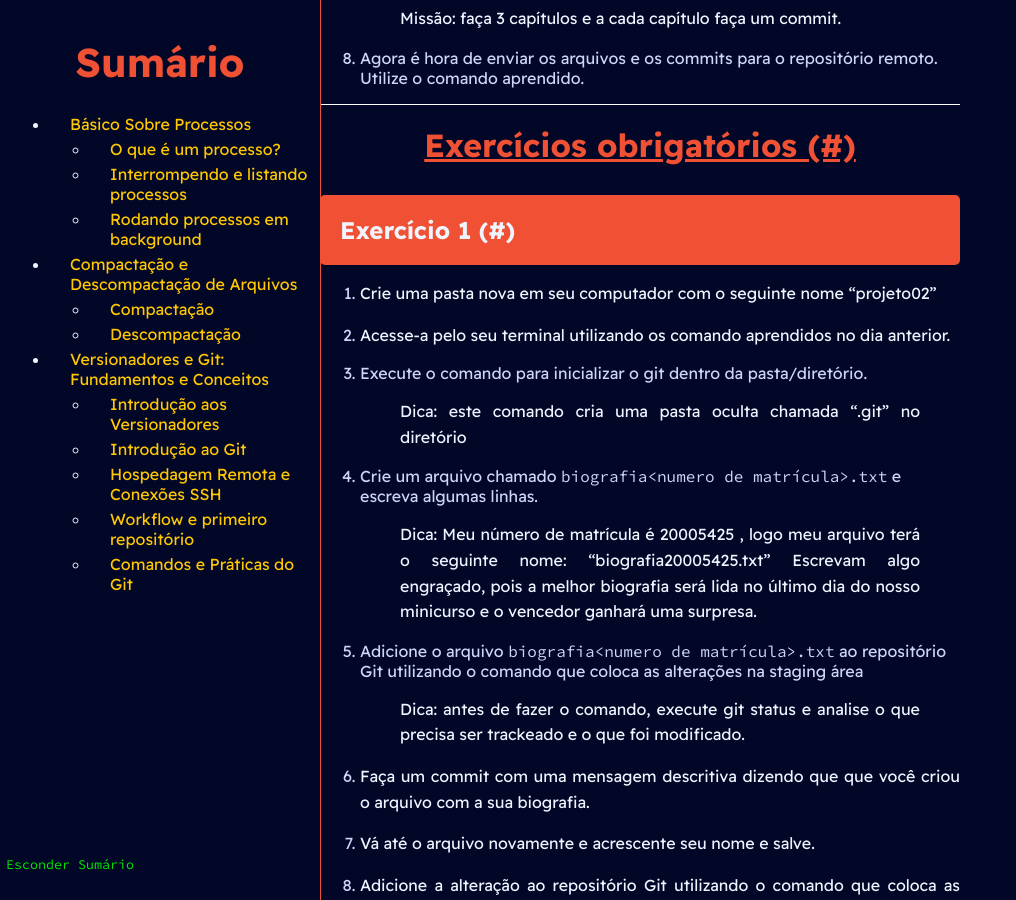
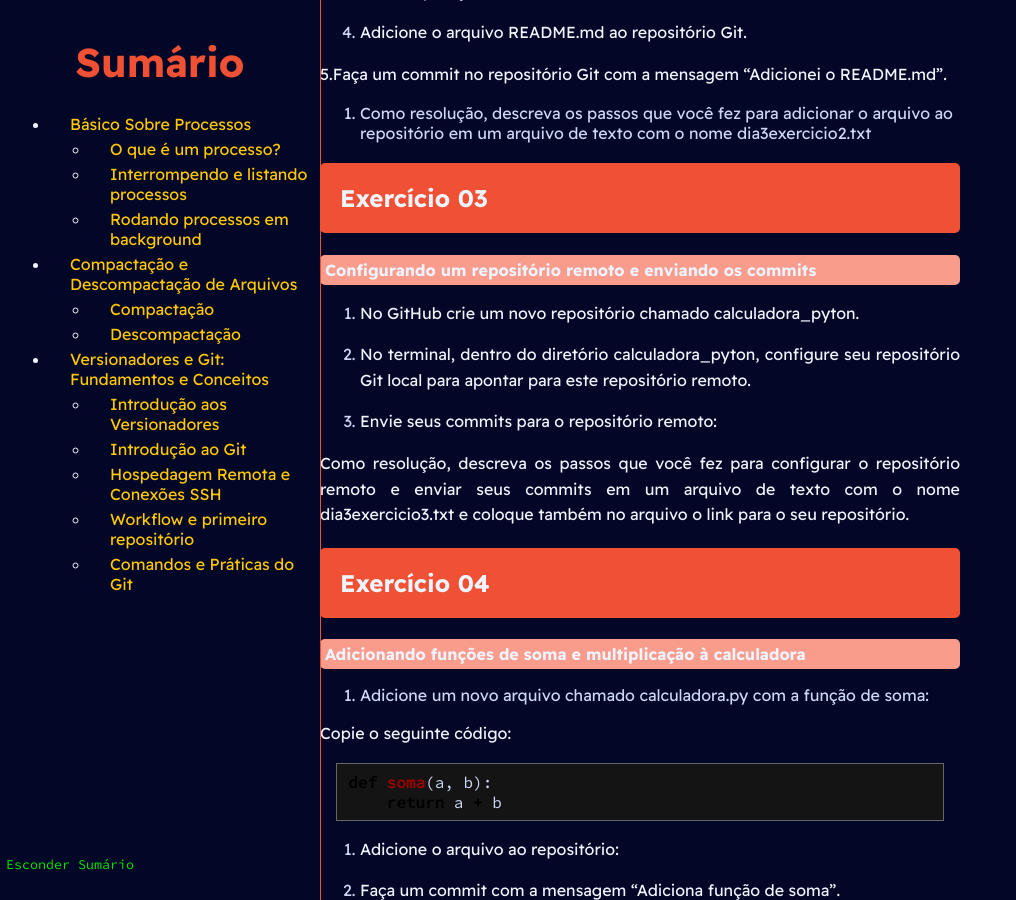
Before and after one commit to PETCC-UFRN/minicurso-linux-git, a Jekyll site: the page built from terceiroDia.md, in a window 1280 px wide and 900 px high, scrolled down 25868 px. Shown: the whole window, without its empty margins (0-1016 px from the left). Built offline with Jekyll 4.4.1, drawn with Linux system fonts in a browser that asks for light colours; some of the changed text lies outside the part shown.

Commit message:
Exercícios para o  terceiro dia

````diff
--- a/terceiroDia.md
+++ b/terceiroDia.md
@@ -771,86 +771,104 @@
 Fazendo o git push os seus commits irão subir para o seu repositório remoto.
 
 
-# Exercícios
+## Exercícios
 
-## Exercícios de fixação ($)
+### Exercício 01
 
-### Exercício 1 ($)
+#### Iniciando um novo repositório Git
 
-1. Navegue até a pasta projeto01 que você criou e conectou remotamente.
+1. Crie um novo diretório chamado calculadora_python.
 
-2. Crie um arquivo aventuras.txt, dentro da pasta onde está o seu reepositório local(projeto01),por enquanto não escreva nada dentro.
+2. Entre no diretório calculadora_pyhon.
 
-3. Faça git status e note que existem mudaças para serem registradas.
+3. Inicialize um repositório Git vazio no diretório.
 
-4. Adicione essa mudaça, que é a criação do arquivo historia, na standing área utilizando o comando aprendido.
+4. Como resolução, descreva todos os comandos que você fez para inicializar o repositório em um arquivo de texto com o nome dia3exercicio1.txt
 
-5. Agora é hora de fazer o commit, digite a seguinte mensagem neste commit "Criei o arquivo historia"
+### Exercício 02
 
-6. Agora escreva o primeiro capítulo, depois adicione ao staging area e faça um commit com a mensagem "adicionei o  capítulo 01".
+1. Adicione arquivos ao seu repositório Git
 
-7. Agora você pode fazer outro capítulo salvar e depois fazer o mesmo processo do passo 6.
-   > Missão: faça 3 capítulos e a cada capítulo faça um commit.
+2. Crie um arquivo chamado 'README.md' dentro do diretório calculadora_pyton.
 
-8. Agora é hora de enviar os arquivos e os commits para o repositório remoto. Utilize o comando aprendido.
+3. Adicione o conteúdo "Este é um projeto de uma calculadora em Python que realiza operações básicas." ao README.md.
 
-## Exercícios obrigatórios (#)
+4. Adicione o arquivo README.md ao repositório Git.
 
-### Exercício 1 (#)
-
-1. Crie uma pasta nova em seu computador com o seguinte nome "projeto02"
-
-2. Acesse-a pelo seu terminal utilizando os comando aprendidos no dia anterior.
-
-3. Execute o comando para inicializar o git dentro da pasta/diretório.
-    > Dica: este comando cria uma pasta oculta chamada ".git" no diretório
-
-4. Crie um arquivo chamado `biografia<numero de matrícula>.txt` e escreva algumas linhas.
-     > Dica: Meu número de matrícula é 20005425 , logo meu arquivo terá o seguinte nome: "biografia20005425.txt"
-     > Escrevam algo engraçado, pois a melhor biografia será lida no último dia do nosso minicurso e o vencedor ganhará uma surpresa.
-
-5. Adicione o arquivo `biografia<numero de matrícula>.txt` ao repositório Git utilizando o comando que coloca as alterações na staging área
-    > Dica: antes de fazer o comando, execute git status e analise o que precisa ser trackeado e o que foi modificado.
-
-6. Faça um commit com uma mensagem descritiva dizendo que que você criou o arquivo com a sua biografia.
-
-7. Vá até o arquivo novamente e acrescente seu nome e salve.
-
-8. Adicione a alteração ao repositório Git utilizando o comando que coloca as alterações na staging área.
-
-9. Faça um commit com a seguinte mensagem "coloquei meu nome no arquivo".
-
-8. Digite o comando que visualiza todos os commits feitos e veja o seu histórico de commits.
-
-9. Crie um repositório vazio no github com o nome projeto01
-10. Faça o comando para conectar o seu repositório local com o seu repositório remoto criado
-11. Depois ulilize o comando que sobe os arquivos do projeto local para o seu repositório remoto.
-> Para saber se tudo deu certo, basta olhar os seus commits no repositório do github e analisar se a sua biografia está escrita com o seu nome abaixo.
+5.Faça um commit no repositório Git  com a mensagem "Adicionei o README.md".
 
 
+6. Como resolução, descreva os passos que você fez para adicionar o arquivo ao repositório em um arquivo de texto com o nome dia3exercicio2.txt
 
-## Exercício 2 (#)
 
-1. Escolha a sua dupla para esta grande aventura.
+### Exercício 03
 
-2. Acesse o GitHub e apenas o componente 'A' deve criar um novo repositório no github com o nome projeto03 e criar um arquivo chamado historia_<numero de matricula de A>_<numero de matricula de A>.txt.
+#### Configurando um repositório remoto e enviando os commits
 
-3. Agora ambos têm que clonar o projeto em seus computadores.
-   > O aluno B deve pesquisar na barra de pesquisa pelo usuário do aluno A e acessar o repositório criado, para poder clonar.
+1. No GitHub crie um novo repositório chamado calculadora_pyton.
 
-4. Uma vez que ambos clonaram o repositório é hora de criar a história em conjunto.
+2. No terminal, dentro do diretório calculadora_pyton, configure seu repositório Git local para apontar para este repositório remoto.
 
-5. Um dos alunos deve escrever o primeiro capítulo. Vamos chamar o aluno A.
-   > Dica: Escrever capítulo > salvar > add > commit > push
-6. Agora o aluno B deve atualizar o repositório, puxando as alterações que foram subidas pelo outro aluno para o repositório remoto utilizando o comando aprendido em aula.
-   > Assim, antes de o aluno B escrever o capítulo 2, ele vai ter o capitulo 1 no documento já no seu repositório local.
+3. Envie seus commits para o repositório remoto:
 
-7. Hora do aluno B escrever o próximo capítulo.
 
-8. Agora o aluno A fará o mesmo que o B fez no passo 5 .
-   > Puxar as alterações que foram subidas pelo outro aluno para o repositório remoto
-   > Depois o aluno A terá que escrever o próximo capítulo.
+Como resolução, descreva os passos que você fez para configurar o repositório remoto e enviar seus commits em um arquivo de texto com o nome dia3exercicio3.txt e coloque também no arquivo o link para o seu repositório.
 
-9. Missão: escrever até o capítulo 5.
+### Exercício 04
 
----
+#### Adicionando funções de soma e multiplicação à calculadora
+
+1. Adicione um novo arquivo chamado calculadora.py com a função de soma:
+
+Copie o seguinte código:
+```py
+def soma(a, b):
+    return a + b
+```
+
+2. Adicione o arquivo ao repositório:
+
+
+3. Faça um commit com a mensagem "Adiciona função de soma".
+
+4. Adicione a função de multiplicação ao arquivo calculadora.py:
+Copie o código da mesma forma que está aqui abaixo (mesmo com o erro):
+```py
+def multiplicacao(a, b):
+    c+b=4
+    return a * b
+```
+5. Adicione e comite as mudanças com a seguinte mentagem "Adicionei a função de multiplicação"
+
+6. Verifique o erro após o commit e corrija-o apagando o "c+b=4" no arquivo.
+
+7. adicione a modificação ao repositório e faça o commit com a mensagem "Correção de bug na função de multiplicação"
+
+6. Use o comando que sobe as auterações locais para o repositório remoto para subir os seus commits.
+
+Como resolução, descreva os passos que você fez para adicionar e comitar os arquivos em um arquivo de textocom o nome dia3exercicio4.txt
+
+
+### Exercício 05
+
+#### Clonando um repositório
+
+1. Clone o repositório que está neste link: [link do repositório central]
+
+2. crie uma pasta com o seu numero de matrícula e seu primeiro nome como 201003948_luiz
+
+3. Adicione a pasta ao git depois comite com a mensagem "Adicionei a pasta 201003948_luiz"
+
+4. Aqui você poderá fazer o projeto que almejar, aplicando o que foi  aprendido
+
+- Você pode criar uma história fictícia com 3 capítulos, fazendo commits a cada capítulo, a cada erro ortográfico corrigido ou modificação de personagem.
+
+- Você pode fazer uma calculadora ou qualquer outro programa, em qualquer linguagem de programação, fazendo commits a cada funcionalidade implementada.
+
+- Você pode fazer um mini-site básico, fazendo commits a cada funcionalidade implementada.
+
+5. Traga para o seu repositório as auterações que estão no remoto(para ver se alguém já subiu algum arquivo).
+
+5. Após isso, suba todas os commits para o nosso repositório remoto.
+
+O que será avaliado aqui são os commits (faça no mínimo uns 3 commits)
````
